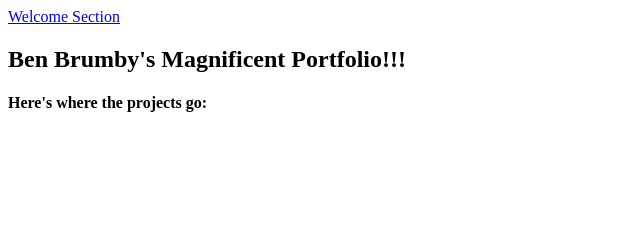
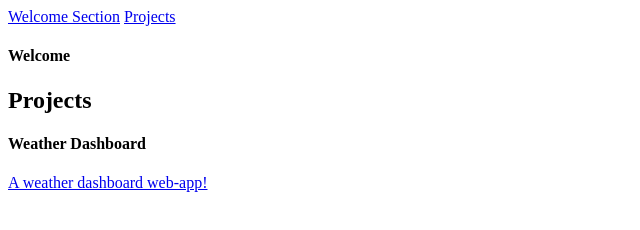
Before and after one commit to DrunkOnMystery/Sample-Portfolio, a plain HTML site: page index.html in a window 1280 px wide. Shown: the whole page, without its empty margins (0-640 px from the left). Drawn offline with Linux system fonts and the light colour scheme.

Commit message:
added more sections

```diff
--- a/index.html
+++ b/index.html
@@ -1,14 +1,16 @@
 <html>
     <nav id="navbar">
         <a href="#welcome-section">Welcome Section</a>
+        <a href="#projects">Projects</a>
     </nav>
 <main>
     <section id="welcome-section">
-        <h1>Ben Brumby's Magnificent Portfolio!!!</h1>
+        <h4>Welcome</h4>
     </section>
     <section id="projects">
-        <h4>Here's where the projects go:</h4>
-        <p class="project-tile"></p>
+        <h2>Projects</h2>
+        <h4 class="project-tile">Weather Dashboard</h4>
+        <a href="https://drunkonmystery.github.io/Weather-Dashboard/">A weather dashboard web-app!</a>
     </section>
 </main>
 </html>
```
